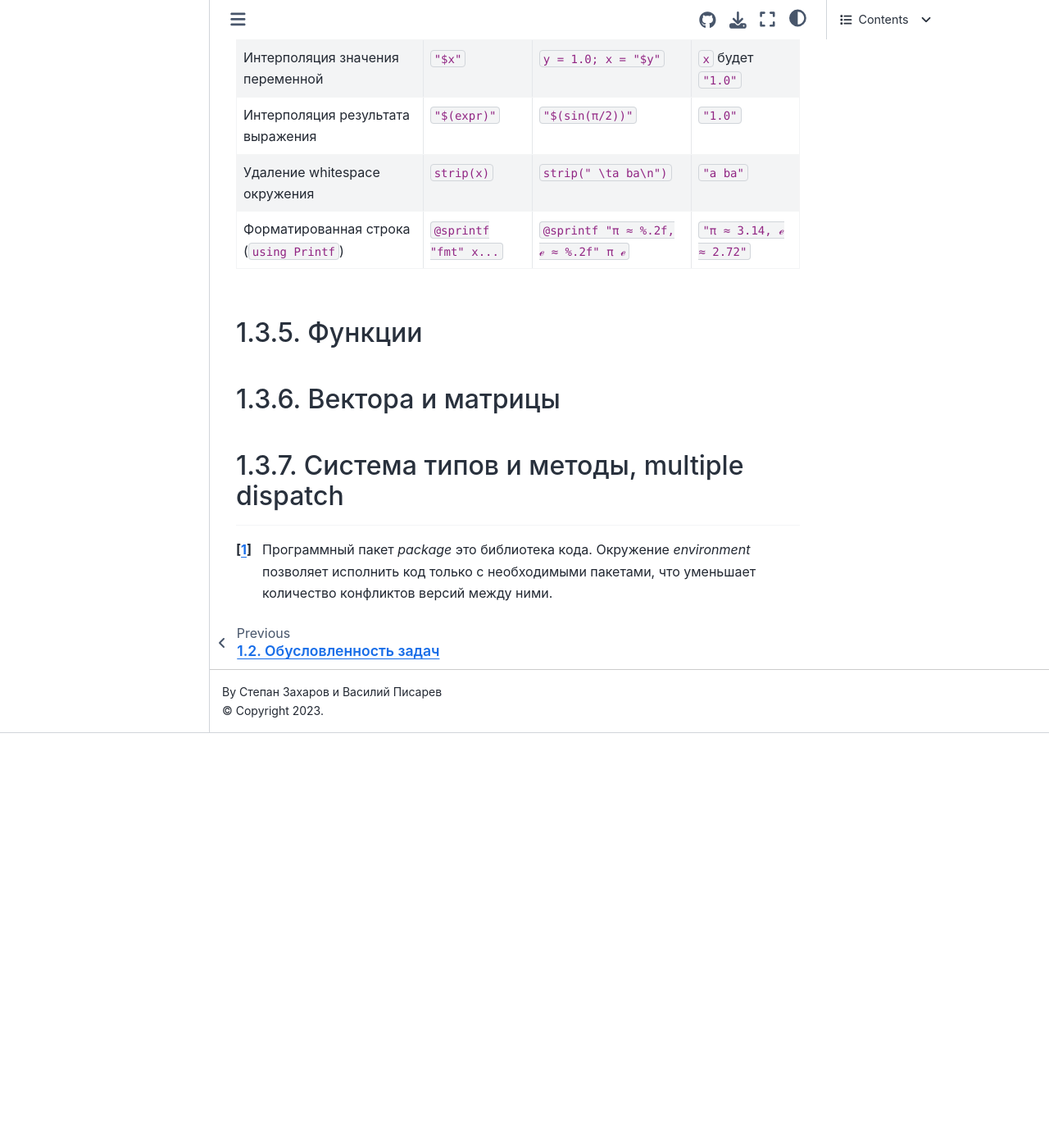
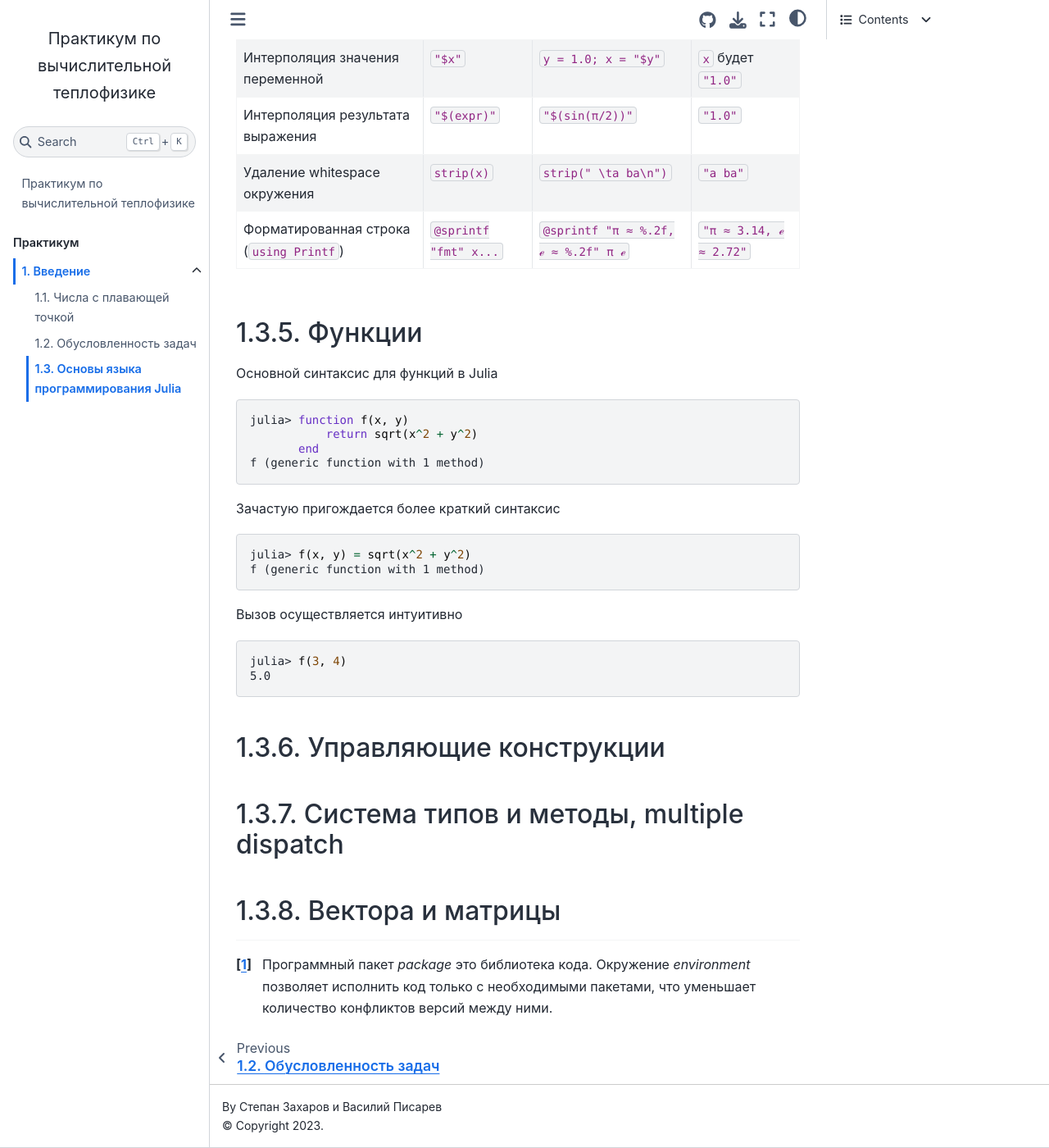
Before and after one commit to stepanzh/computational_thermodynamics, a Jupyter Book: the page built from book/intro/julia.md, in a window 1280 px wide and 1400 px high, scrolled down 6506 px. Shown: the whole window at 82% size. Built offline with Jupyter Book 1.0.4 settings and Sphinx 7.4.7 and the Sphinx Book theme 1.1.4, drawn with Linux system fonts in a browser that asks for light colours; before the commit the page ends 7400 px from its top, so only the background shows below that.

````diff
--- a/book/intro/julia.md
+++ b/book/intro/julia.md
@@ -457,12 +457,35 @@
 
 ## Функции
 
+Основной синтаксис для функций в Julia
 
-## Вектора и матрицы
+```julia-repl
+julia> function f(x, y)
+           return sqrt(x^2 + y^2)
+       end
+f (generic function with 1 method)
+```
 
-% броадкаст
+Зачастую пригождается более краткий синтаксис
+
+```julia-repl
+julia> f(x, y) = sqrt(x^2 + y^2)
+f (generic function with 1 method)
+```
+
+Вызов осуществляется интуитивно
+
+```julia-repl
+julia> f(3, 4)
+5.0
+```
+
+## Управляющие конструкции
 
 (type_system)=
 ## Система типов и методы, multiple dispatch
 % TODO "Вмещающий (больший)" тип можно посмотреть с помощью `promote`
 % динамическая, сильная...
+
+## Вектора и матрицы
+% броадкаст
````
